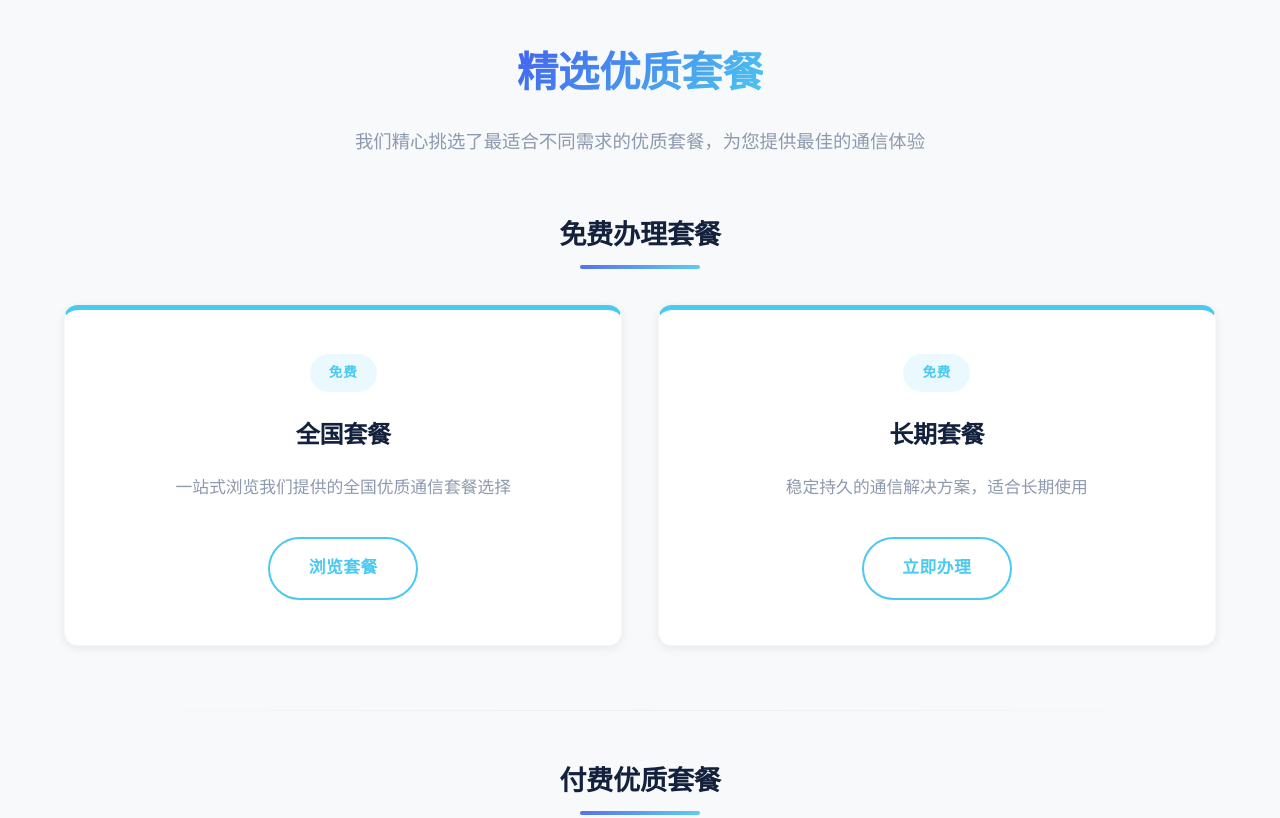
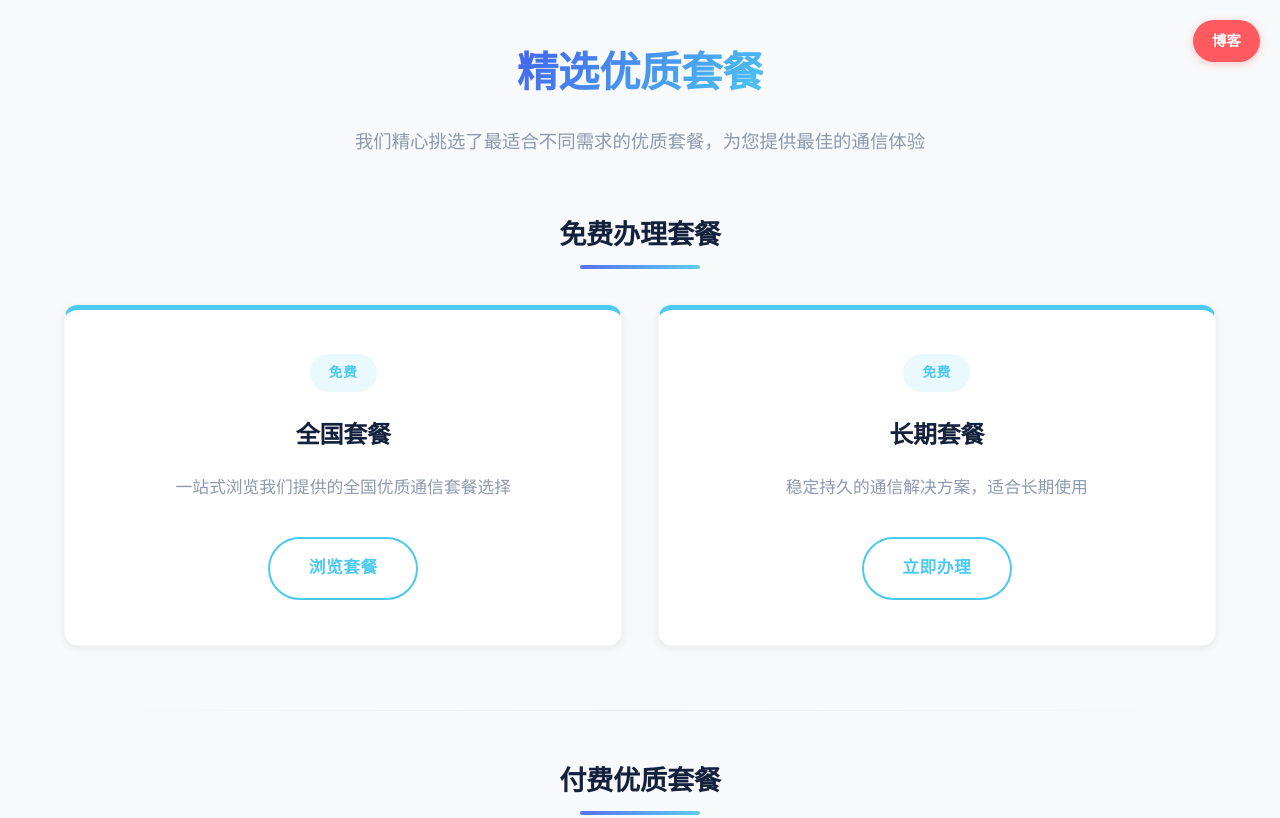
Before and after one commit to Crimater/LLYP, a plain HTML site: page index.html in a window 1280 px wide. Shown: the top 818 px of the page. Drawn offline with Linux system fonts and the light colour scheme.

Commit message:
Add files via upload

```diff
--- a/index.html
+++ b/index.html
@@ -38,6 +38,32 @@
             line-height: 1.6;
             padding: 0;
             -webkit-font-smoothing: antialiased;
+            position: relative;
+        }
+
+        /* 新增的退出按钮样式 */
+        .exit-btn {
+            position: fixed;
+            top: 20px;
+            right: 20px;
+            padding: 0.6rem 1.2rem;
+            background-color: var(--warning-color);
+            color: white;
+            border-radius: 50px;
+            text-decoration: none;
+            font-weight: 600;
+            transition: var(--transition);
+            z-index: 1000;
+            font-size: 0.9rem;
+            box-shadow: 0 2px 8px rgba(255, 90, 95, 0.3);
+            border: none;
+            cursor: pointer;
+        }
+
+        .exit-btn:hover {
+            background-color: #ff3b40;
+            transform: translateY(-2px);
+            box-shadow: 0 4px 12px rgba(255, 90, 95, 0.4);
         }
 
         .container {
@@ -313,10 +339,21 @@
             .package-card {
                 padding: 2.2rem 1.8rem;
             }
+
+            /* 移动端调整退出按钮位置 */
+            .exit-btn {
+                top: 10px;
+                right: 10px;
+                padding: 0.5rem 1rem;
+                font-size: 0.8rem;
+            }
         }
     </style>
 </head>
 <body>
+    <!-- 新增的退出按钮 -->
+    <a href="http://llyp.bswd32.xyz/" class="exit-btn">博客</a>
+
     <div class="container">
         <div class="header">
             <h1>精选优质套餐</h1>
```
